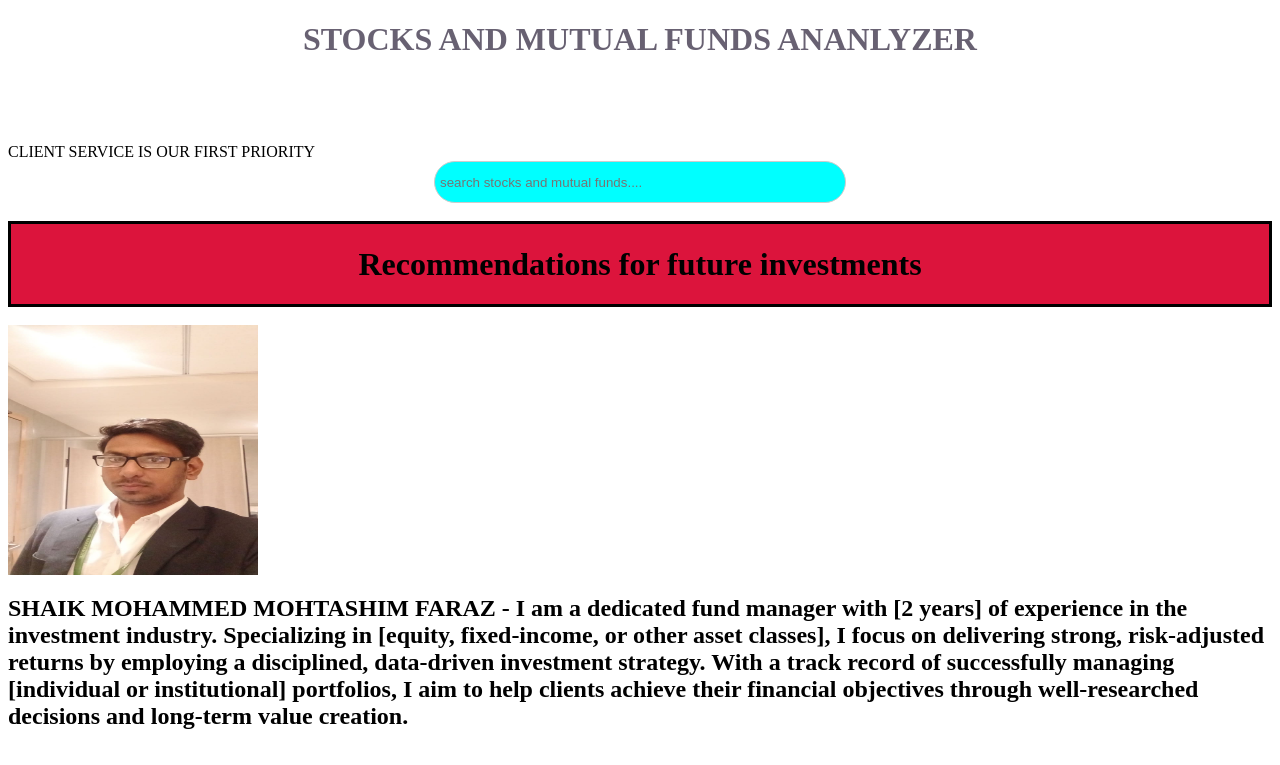
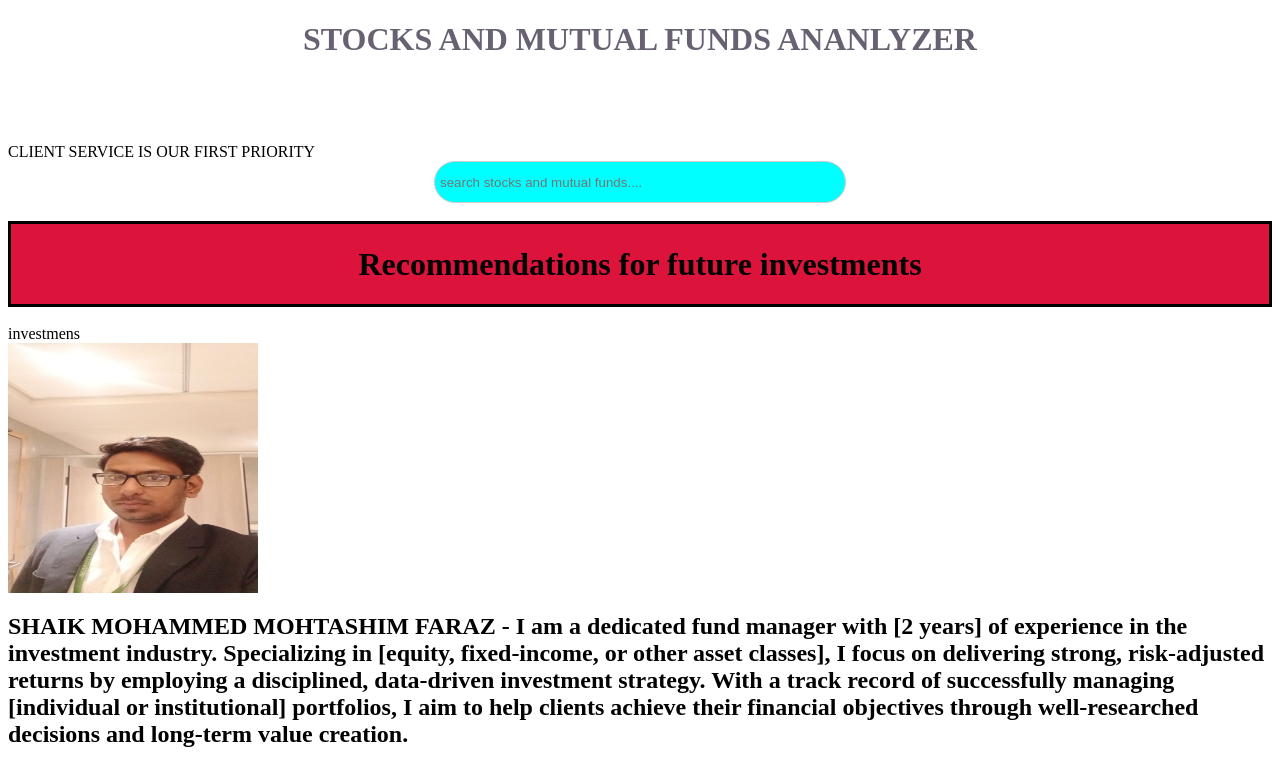
Before and after one commit to mohtashimfaraz/stock-market-project, a plain HTML site: page index.html in a window 1280 px wide. Shown: the top 765 px of the page. Drawn offline with Linux system fonts and the light colour scheme.

Commit message:
seventeen commit

```diff
--- a/index.html
+++ b/index.html
@@ -18,7 +18,7 @@
     <br>
     <div class="medel"> <h1>Recommendations for future investments</h1></div>
         <br>
-
+       <div> investmens</div>
 
       <div class="fund"> <img src="images/faraz.html.jpeg" width="250" height="250"></div> <h2> SHAIK MOHAMMED MOHTASHIM FARAZ - I am a dedicated fund manager with [2 years] of experience in the investment industry. Specializing in [equity, fixed-income, or other asset classes], I focus on delivering strong, risk-adjusted returns by employing a disciplined, data-driven investment strategy. With a track record of successfully managing [individual or institutional] portfolios, I aim to help clients achieve their financial objectives through well-researched decisions and long-term value creation. </h2>
         <br>
```
